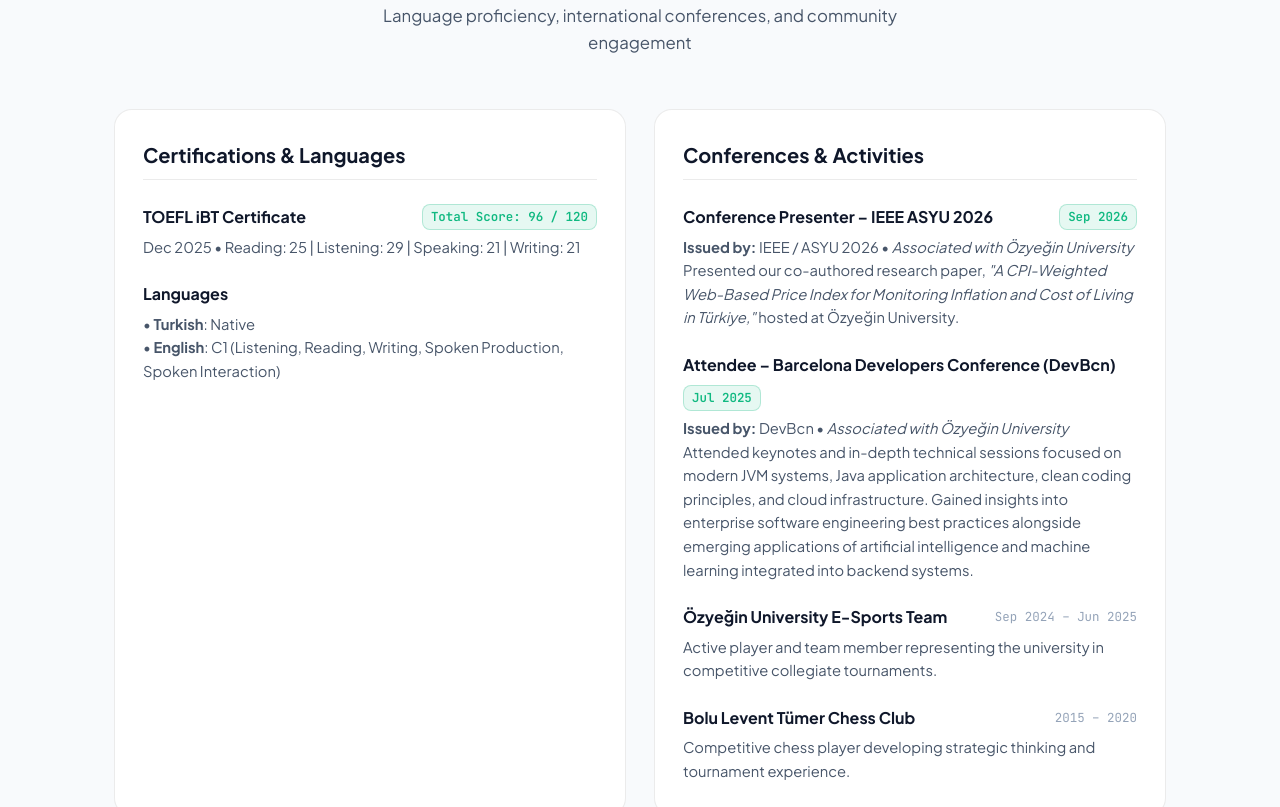
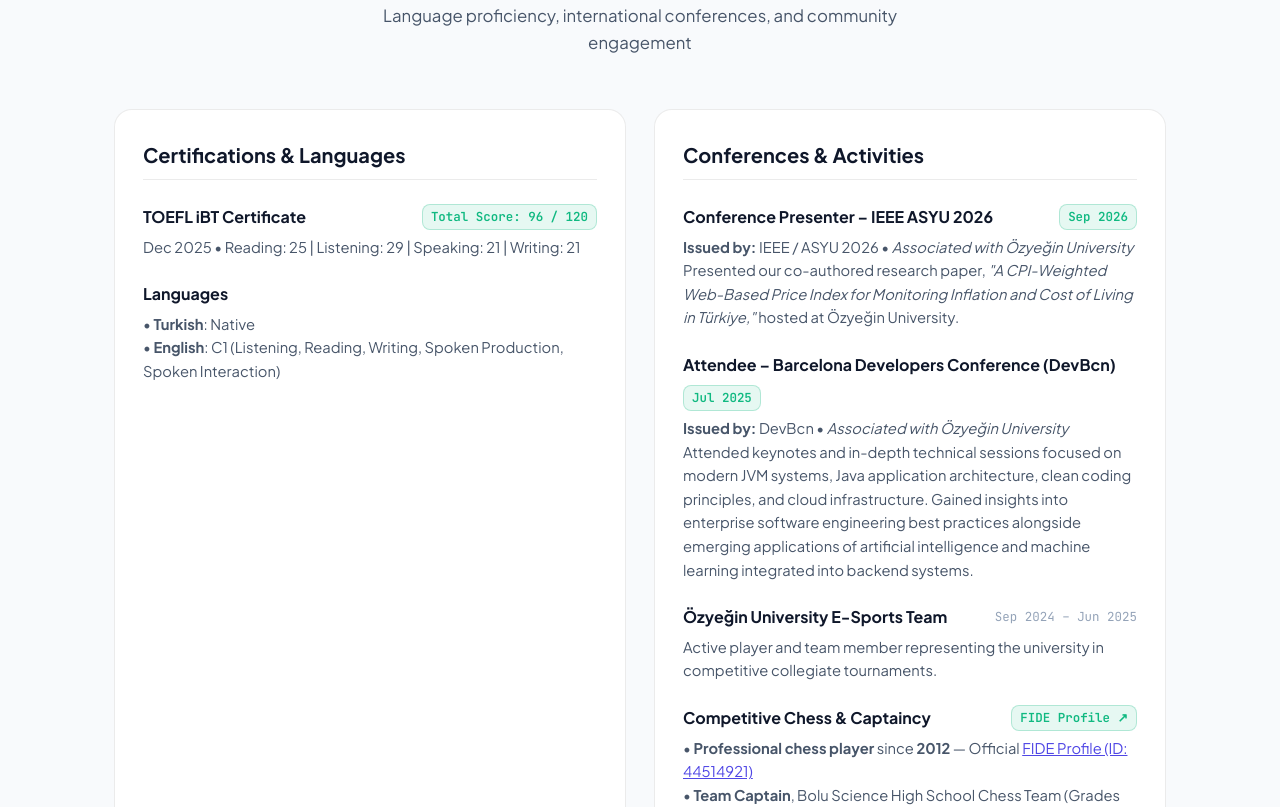
Before and after one commit to OnurKaanDemirtas/OnurKaanDemirtas.github.io, a plain HTML site: page index.html in a window 1280 px wide. Shown: the part 4415-5222 px from the top of the page. Drawn offline with Linux system fonts and the light colour scheme.

Commit message:
Add competitive chess background, team captaincy, and FIDE profile link

```diff
--- a/index.html
+++ b/index.html
@@ -226,7 +226,7 @@
             <div class="project-badge">Full-Stack Application</div>
             <h3 class="project-title">Online Chess Application</h3>
             <p class="project-desc">
-              Designed and developed a full-stack online multiplayer chess system with an interactive Java Swing graphical user interface. Integrated Google Firestore NoSQL database to reliably handle player profiles, live board states, matchmaking, and structured gameplay persistence.
+              Drawing upon my background as a competitive FIDE chess player, designed and developed a full-stack online multiplayer chess system with an interactive Java Swing graphical user interface. Integrated Google Firestore NoSQL database to reliably handle player profiles, live board states, matchmaking, and structured gameplay persistence.
             </p>
             <div class="project-tags">
               <span>Java</span>
@@ -348,10 +348,15 @@
 
             <div class="info-item">
               <div class="info-header">
-                <strong>Bolu Levent Tümer Chess Club</strong>
-                <span class="timeline-date-inline">2015 – 2020</span>
+                <strong>Competitive Chess & Captaincy</strong>
+                <a href="https://ratings.fide.com/profile/44514921" target="_blank" rel="noopener noreferrer" class="badge-accent" style="text-decoration:none;">FIDE Profile ↗</a>
               </div>
-              <p class="info-detail">Competitive chess player developing strategic thinking and tournament experience.</p>
+              <p class="info-detail">
+                • <strong>Professional chess player</strong> since <strong>2012</strong> — Official <a href="https://ratings.fide.com/profile/44514921" target="_blank" rel="noopener noreferrer" style="color:var(--accent-primary);text-decoration:underline;">FIDE Profile (ID: 44514921)</a><br>
+                • <strong>Team Captain</strong>, Bolu Science High School Chess Team (Grades 10–12, 3 years)<br>
+                • <strong>Team Captain</strong>, Middle School Chess Team (4 years)<br>
+                • <strong>Member</strong>, Bolu Levent Tümer Chess Club — Bolu, Türkiye (2015 – 2020)
+              </p>
             </div>
           </div>
         </div>
```
